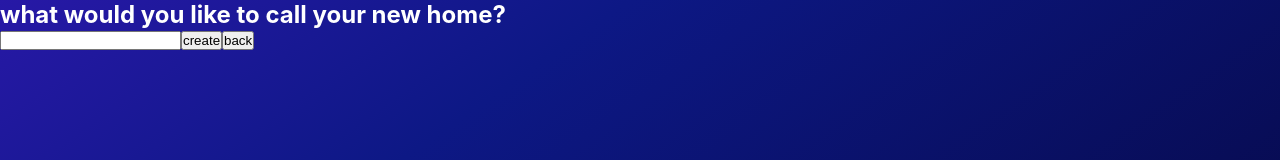
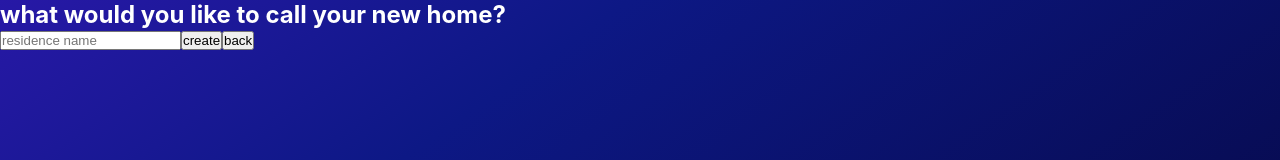
Before and after one commit to ABoyceIII/Coven, a React (Create React App) app: page /create-residence in a window 1280 px wide. Shown: the top 160 px of the page. Built offline with nearby package versions, Linux system fonts and the light colour scheme; no server answers.

Commit message:
added placeholder to residence name input field

```diff
--- a/src/pages/CreateResidence.js
+++ b/src/pages/CreateResidence.js
@@ -12,6 +12,7 @@ export default function CreateResidence(props) {
       <input
         type="text"
         value={name}
+        placeholder="residence name"
         onChange={(e) => setName(e.target.value)}
       />
       <button>create</button>
```
